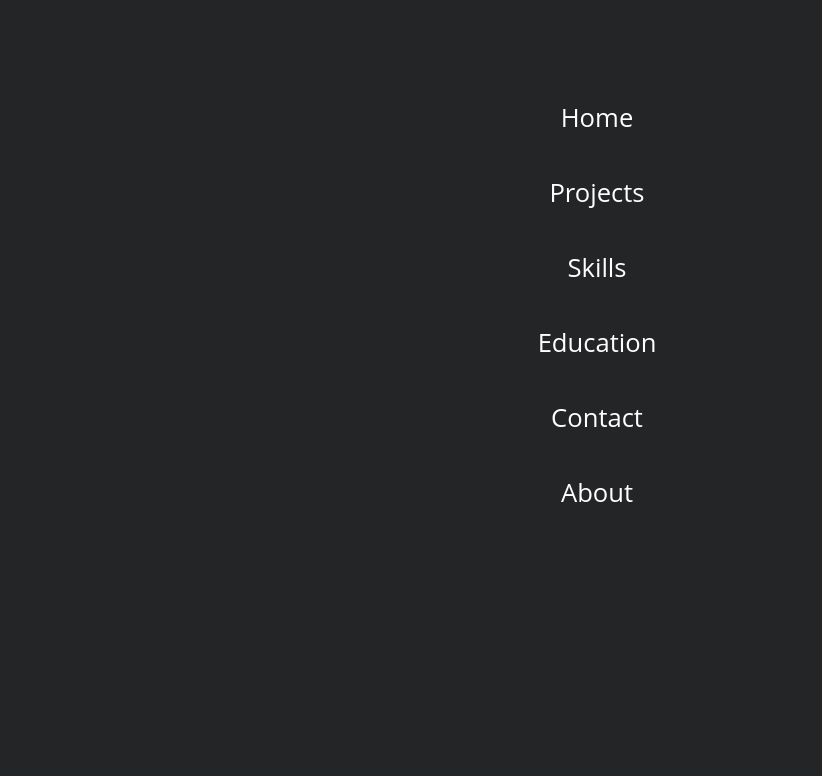
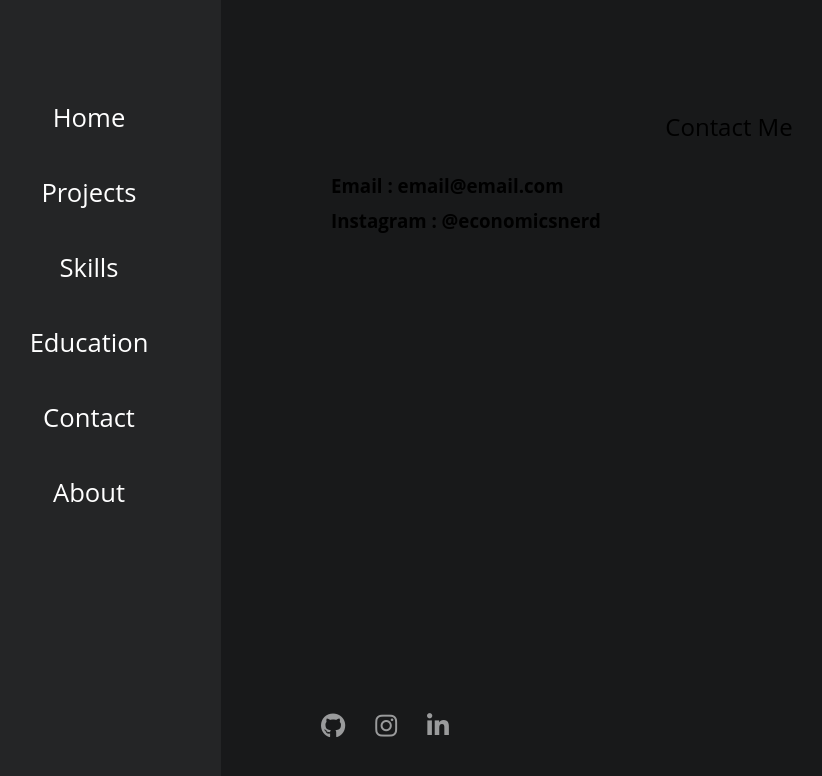
Before and after one commit to Economicsnerd/idriss-portfolio, a React (Create React App) app: page /contact in a window 1280 px wide. Shown: the top 776 px of the page, without its empty margins (43-865 px from the left). Built offline with nearby package versions, Linux system fonts and the light colour scheme.

Commit message:
Contact component

```diff
--- a/src/App.js
+++ b/src/App.js
@@ -6,6 +6,7 @@ import About from './content/About'
 import Education from './content/Education'
 import Skills from './content/Skills'
 import Projects from './content/Projects'
+import Contact from './content/Contact'
 import './App.css'
 
 const App = () => {
@@ -28,6 +29,9 @@ const App = () => {
         <Route exact path="/projects">
           <Projects />
         </Route>
+        <Route exact path="/contact">
+          <Contact />
+        </Route>
       </div>
     </Router>
   )
--- a/src/content/Contact.js
+++ b/src/content/Contact.js
@@ -0,0 +1,19 @@
+import React, { Component } from 'react'
+import SocialIcons from '../components/SocialIcons'
+
+export class Contact extends Component {
+    render() {
+        return (
+
+                <div className="condiv">
+                    <h1 className="subtopic">Contact Me</h1>
+                    <h3>Email   :   email@email.com</h3>
+                    <h3>Instagram   :   @economicsnerd</h3>
+                    <SocialIcons />
+                </div>
+
+        )
+    }
+}
+
+export default Contact
```
